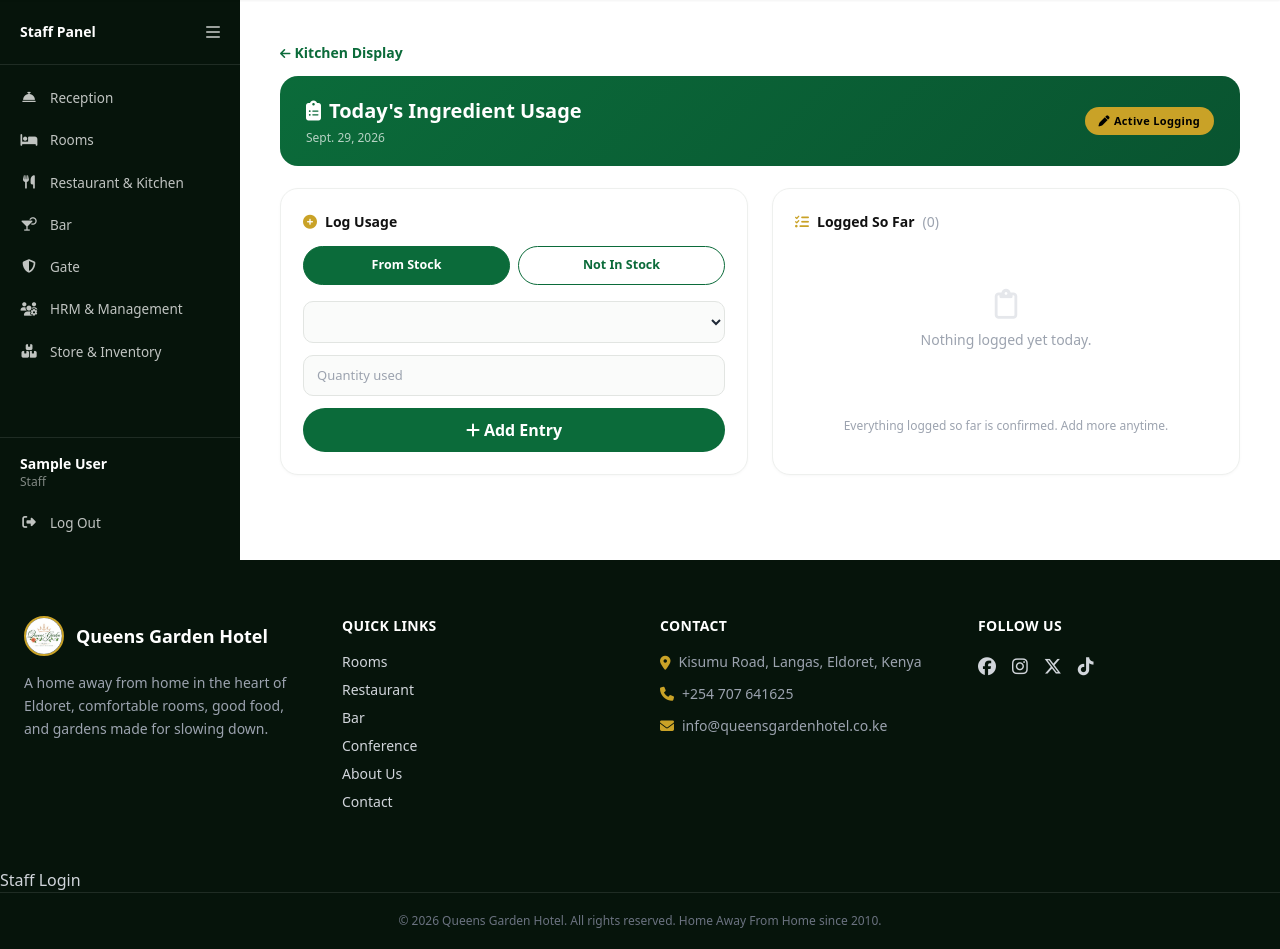
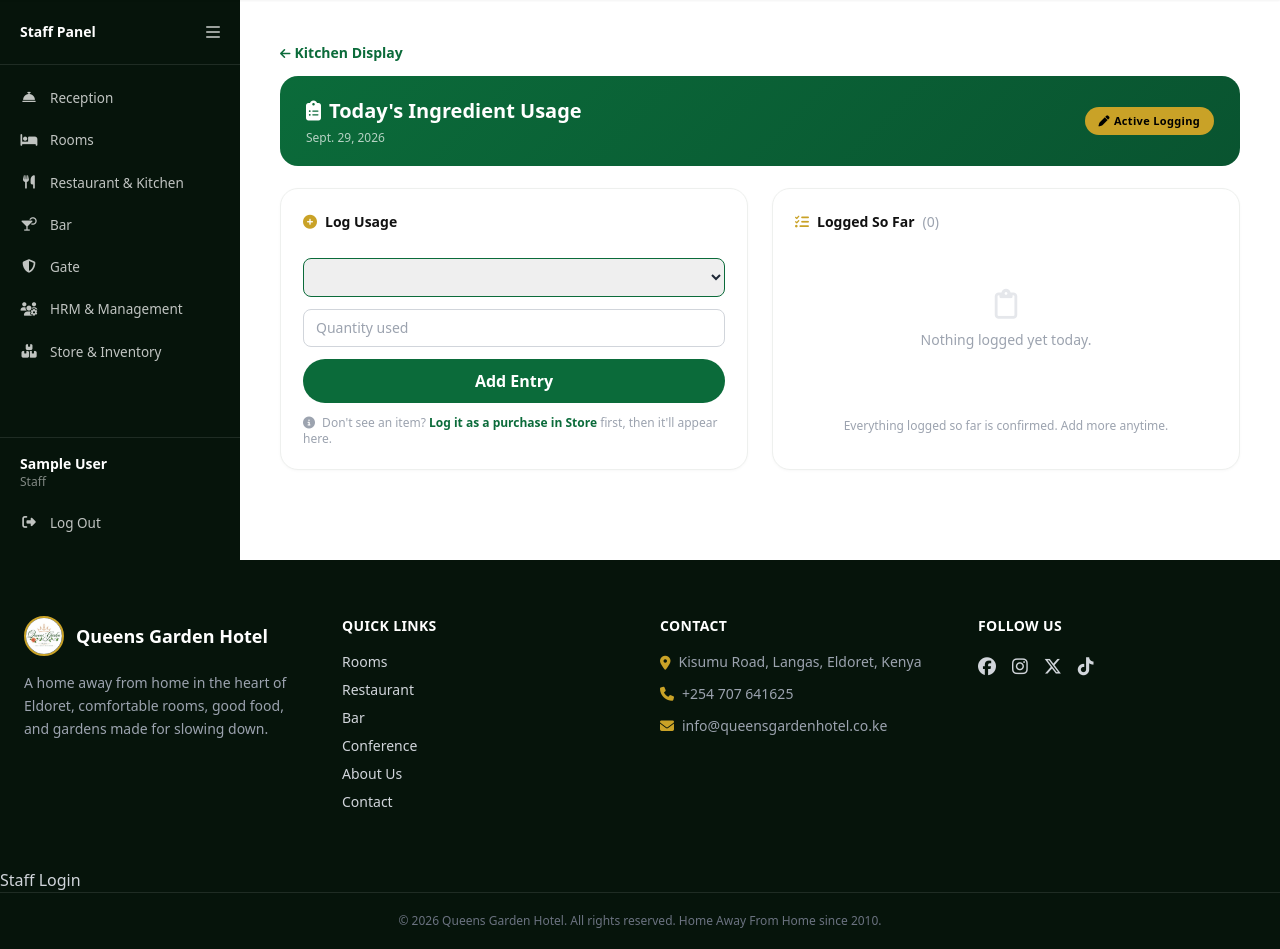
Before and after one commit to JosephNderitu/HOTEL-MANAGEMENT-SYSTEM, a Django app: page /staff/kitchen-usage-log/ in a window 1280 px wide. Shown: the part 68-1017 px from the top of the page. Run offline with Django 5.2, Linux system fonts and the light colour scheme; the visitor is signed in with stand-in values (Sample User, id 1); data comes from the database, SQL or seed files in the repository; data that the repository does not hold is empty; some libraries are stand-ins or nearby versions.

Commit message:
stock usage update

```diff
--- a/backend/dashboard/views.py
+++ b/backend/dashboard/views.py
@@ -960,47 +960,28 @@ def _usage_log_add(request, department):
 
     today = timezone.localdate()
     log, _ = DailyUsageLog.objects.get_or_create(department=department, date=today)
-    mode = request.POST.get('mode')
-    quantity = Decimal(request.POST.get('quantity') or '0')
-
+
+    stock_item_id = request.POST.get('stock_item')
+    if not stock_item_id:
+        messages.error(request, "Select an item from stock. If it's not listed yet, it needs to be logged as a purchase first.")
+        return redirect(request.META.get('HTTP_REFERER', 'dashboard:home'))
+
+    try:
+        quantity = Decimal(request.POST.get('quantity') or '0')
+    except Exception:
+        quantity = Decimal('0')
     if quantity <= 0:
         messages.error(request, "Enter a quantity greater than zero.")
         return redirect(request.META.get('HTTP_REFERER', 'dashboard:home'))
 
     with transaction.atomic():
-        if mode == 'stock':
-            stock = get_object_or_404(StockItem, id=request.POST.get('stock_item'), department=department)
-            if quantity > stock.quantity_on_hand:
-                messages.error(request, f"Can't log more than what's in stock ({stock.quantity_on_hand} {stock.unit}).")
-                return redirect(request.META.get('HTTP_REFERER', 'dashboard:home'))
-
-            DailyUsageItem.objects.create(
-                log=log,
-                stock_item=stock,
-                quantity=quantity,
-                added_by=request.user
-            )
-            StockItem.objects.filter(id=stock.id).select_for_update().update(
-                quantity_on_hand=stock.quantity_on_hand - quantity
-            )
-            stock.quantity_on_hand -= quantity
-            notify_low_stock_if_needed(stock)
-        else:
-            name = request.POST.get('custom_name', '').strip()
-            unit = request.POST.get('custom_unit', '')
-            cost = request.POST.get('custom_unit_cost') or None
-            if not name:
-                messages.error(request, "Enter a name for the item.")
-                return redirect(request.META.get('HTTP_REFERER', 'dashboard:home'))
-
-            DailyUsageItem.objects.create(
-                log=log,
-                custom_name=name,
-                custom_unit=unit,
-                custom_unit_cost=cost,
-                quantity=quantity,
-                added_by=request.user
-            )
+        stock = get_object_or_404(StockItem, id=stock_item_id, department=department)
+        if quantity > stock.quantity_on_hand:
+            messages.error(request, f"Can't log more than what's in stock ({stock.quantity_on_hand} {stock.unit}).")
+            return redirect(request.META.get('HTTP_REFERER', 'dashboard:home'))
+        DailyUsageItem.objects.create(log=log, stock_item=stock, quantity=quantity, added_by=request.user)
+        StockItem.objects.filter(id=stock.id).select_for_update().update(quantity_on_hand=stock.quantity_on_hand - quantity)
+        notify_low_stock_if_needed(stock)
 
     messages.success(request, "Usage logged.")
     return redirect(request.META.get('HTTP_REFERER', 'dashboard:home'))
@@ -1907,6 +1888,11 @@ def store_usage_logs_view(request):
             day_value += float(i.quantity) * unit_cost
         daily_values.append(round(day_value, 2))
 
+    total_value_issued = sum(
+        (float(i.quantity) * (float(i.stock_item.last_unit_cost) if i.stock_item else float(i.custom_unit_cost or 0)))
+        for i in usage_items
+    )
+
     today_log, _ = DailyUsageLog.objects.get_or_create(department=dept, date=today)
     today_items = today_log.items.select_related('stock_item', 'added_by').order_by('-added_at')
     stock_items = StockItem.objects.filter(department=dept, is_active=True)
@@ -1916,6 +1902,7 @@ def store_usage_logs_view(request):
         'department': dept, 'preset': preset, 'date_from': date_from, 'date_to': today,
         'chart_labels': json.dumps([d.strftime('%b %d') for d in chart_days]),
         'chart_data': json.dumps(daily_values),
+        'total_value_issued': round(total_value_issued, 2),
         'today_items': today_items, 'stock_items': stock_items,
         'unlocked_count': today_items.filter(is_locked=False).count(),
     })
--- a/backend/templates/dashboard/kitchen_usage_log.html
+++ b/backend/templates/dashboard/kitchen_usage_log.html
@@ -10,11 +10,6 @@
     .ul-panel { background: #fff; border-radius: 18px; border: 1px solid #eef0ee; box-shadow: 0 1px 3px rgba(0,0,0,0.03); padding: 22px; }
     .ul-panel h2 { font-size: 14px; font-weight: 700; color: #111; margin-bottom: 14px; display: flex; align-items: center; gap: 8px; }
     .ul-panel h2 i { color: #C9A227; }
-
-    .ul-mode-toggle { display: flex; gap: 8px; margin-bottom: 16px; }
-    .ul-mode-btn { flex: 1; font-size: 12.5px; font-weight: 700; padding: 9px; border-radius: 9999px; border: 1.5px solid #0B6B3A; cursor: pointer; text-align: center; transition: all 0.15s; }
-    .ul-mode-btn.active { background: #0B6B3A; color: #fff; }
-    .ul-mode-btn:not(.active) { color: #0B6B3A; background: #fff; }
 
     .ul-input, .ul-select { width: 100%; border: 1px solid #e2e5e2; border-radius: 10px; padding: 10px 13px; font-size: 13px; background: #fafbfa; transition: border-color 0.15s, box-shadow 0.15s; }
     .ul-input:focus, .ul-select:focus { outline: none; border-color: #0B6B3A; box-shadow: 0 0 0 3px rgba(11,107,58,0.1); background: #fff; }
@@ -49,32 +44,18 @@
 <div class="grid lg:grid-cols-2 gap-6">
     <div class="ul-panel">
         <h2><i class="fa-solid fa-plus-circle"></i>Log Usage</h2>
-        <div class="ul-mode-toggle">
-            <div id="mode-stock-btn" class="ul-mode-btn active">From Stock</div>
-            <div id="mode-custom-btn" class="ul-mode-btn">Not In Stock</div>
-        </div>
         <form method="post" action="{% url 'dashboard:kitchen_usage_log_add' %}" class="space-y-3">
             {% csrf_token %}
-            <input type="hidden" name="mode" id="mode-input" value="stock">
-            <div id="stock-fields">
-                <select name="stock_item" class="ul-select">
-                    {% for s in stock_items %}<option value="{{ s.id }}">{{ s.name }} ({{ s.quantity_on_hand }} {{ s.unit }} in stock)</option>{% endfor %}
-                </select>
-            </div>
-            <div id="custom-fields" class="hidden space-y-3">
-                <input type="text" name="custom_name" placeholder="Item name, e.g. Tomatoes" class="ul-input">
-                <select name="custom_unit" class="ul-select">
-                    <option value="kg">Kilogram</option><option value="g">Gram</option><option value="l">Litre</option>
-                    <option value="ml">Millilitre</option><option value="piece">Piece</option><option value="pack">Pack</option>
-                    <option value="box">Box</option><option value="bottle">Bottle</option>
-                </select>
-                <input type="number" step="0.01" name="custom_unit_cost" placeholder="Cost per unit (optional, powers the value chart)" class="w-full border border-gray-300 rounded-lg px-3 py-2 text-sm">
-            </div>
-            <input type="number" step="0.01" name="quantity" placeholder="Quantity used" required class="ul-input">
-            <button type="submit" class="w-full bg-[#0B6B3A] text-white font-bold py-2.5 rounded-full hover:bg-[#095430] transition">
-                <i class="fa-solid fa-plus mr-1"></i>Add Entry
-            </button>
+            <select name="stock_item" class="w-full border border-[#0B6B3A] rounded-lg px-3 py-2 text-sm">
+                {% for s in stock_items %}<option value="{{ s.id }}">{{ s.name }} ({{ s.quantity_on_hand }} {{ s.unit }} in stock)</option>{% endfor %}
+            </select>
+            <input type="number" step="0.01" name="quantity" placeholder="Quantity used" required class="w-full border border-gray-300 rounded-lg px-3 py-2 text-sm">
+            <button type="submit" class="w-full bg-[#0B6B3A] text-white font-bold py-2.5 rounded-full hover:bg-[#095430] transition">Add Entry</button>
         </form>
+        <p class="text-xs text-gray-400 mt-3">
+            <i class="fa-solid fa-circle-info mr-1"></i>
+            Don't see an item? <a href="{% url 'dashboard:store' %}" class="text-[#0B6B3A] font-semibold hover:underline">Log it as a purchase in Store</a> first, then it'll appear here.
+        </p>
     </div>
 
     <div class="ul-panel">
@@ -117,24 +98,4 @@
         {% endif %}
     </div>
 </div>
-
-<script>
-document.addEventListener('DOMContentLoaded', function () {
-    const modeInput = document.getElementById('mode-input');
-    const stockBtn = document.getElementById('mode-stock-btn');
-    const customBtn = document.getElementById('mode-custom-btn');
-    const stockFields = document.getElementById('stock-fields');
-    const customFields = document.getElementById('custom-fields');
-    if (!stockBtn) return;
-    function setMode(mode) {
-        modeInput.value = mode;
-        stockFields.classList.toggle('hidden', mode !== 'stock');
-        customFields.classList.toggle('hidden', mode !== 'custom');
-        stockBtn.classList.toggle('active', mode === 'stock');
-        customBtn.classList.toggle('active', mode === 'custom');
-    }
-    stockBtn.addEventListener('click', () => setMode('stock'));
-    customBtn.addEventListener('click', () => setMode('custom'));
-});
-</script>
 {% endblock %}
```
Also changed, not shown: backend/templates/dashboard/housekeeping_usage_log.html (+9 -48 lines), backend/templates/dashboard/store_usage_logs.html (+10 -33 lines).
